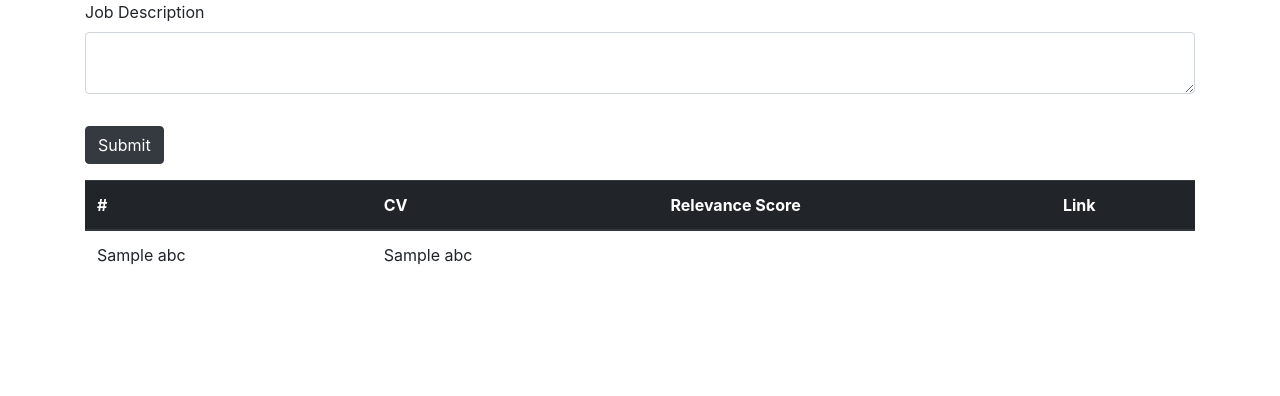
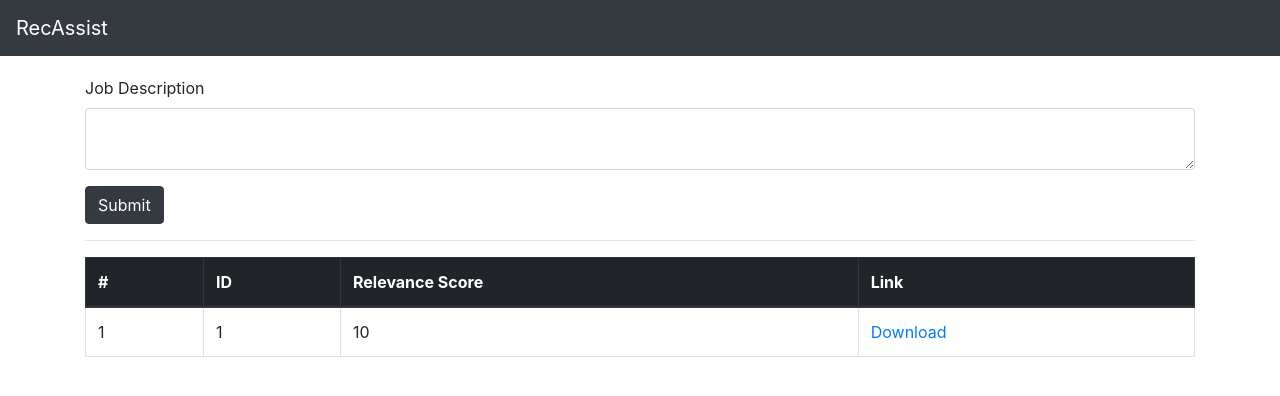
Before and after one commit to KrackedJack/RecruitmentAnalysis, a Flask app: template templates/jd.html in a window 1280 px wide. Shown: the top 396 px of the page. Run offline with Flask 2, Linux system fonts and the light colour scheme; the template is opened without the code that fills it: values that come from a table or form of the project are taken from there, most other values are stand-ins (such as "Sample title", 1, 10 or a date in 2020); some libraries are stand-ins or nearby versions.

Commit message:
modified UI elements

```diff
--- a/templates/jd.html
+++ b/templates/jd.html
@@ -15,18 +15,22 @@
 {% endblock jd %}
 {% block res %}
 	{% if results|length!=0 %}
-		<table class="table table-hover ">
+		<hr/>
+		<table class="table table-hover table-bordered">
 			<thead class="thead-dark">
 				<th scope="col">#</th>
-				<th scope="col">CV</th>
+				<th scope="col">ID</th>
 				<th scope="col">Relevance Score</th>
 				<th scope="col">Link</th>
 			</thead>
-			<tr>
-				{% for i in range((results['abc']|length) + 1) %}
-					<td >{{ results['abc'][i%3] }}</td>
-				{% endfor %}
-			</tr>
+			{% for i in range(results['cid']|length) %}
+				<tr>
+				<td>{{ i+1 }}</td>
+				<td>{{ results['cid'][i] }}</td>
+				<td>{{ results['score'][i] }}</td>
+				<td><a href="/download/{{ results['path'][i] }}" target="_blank">Download</a></td>
+				</tr>
+			{% endfor %}
 		</table>
 	{% endif %}
 {% endblock res %}
--- a/templates/layout.html
+++ b/templates/layout.html
@@ -8,9 +8,21 @@
     <!-- Bootstrap CSS -->
     <link rel="stylesheet" href="https://maxcdn.bootstrapcdn.com/bootstrap/4.0.0/css/bootstrap.min.css" integrity="sha384-Gn5384xqQ1aoWXA+058RXPxPg6fy4IWvTNh0E263XmFcJlSAwiGgFAW/dAiS6JXm" crossorigin="anonymous">
 
-    <title></title>
+    <title>Recruitment Assist</title>
+
+    <style>
+      nav {
+        margin-bottom: 20px;
+      }
+      .form-group {
+        margin-bottom: .5rem;
+      }
+    </style>
   </head>
   <body>
+    <nav class="navbar navbar-dark bg-dark">
+      <a class="navbar-brand" href="#">RecAssist</a>
+    </nav>
     <div class="container">
     	{% block jd %}{% endblock %}
       {% block res %}{% endblock %}
```
